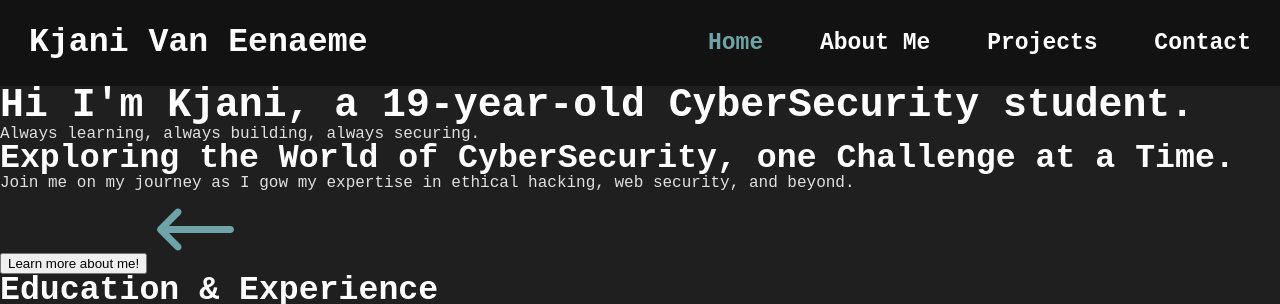
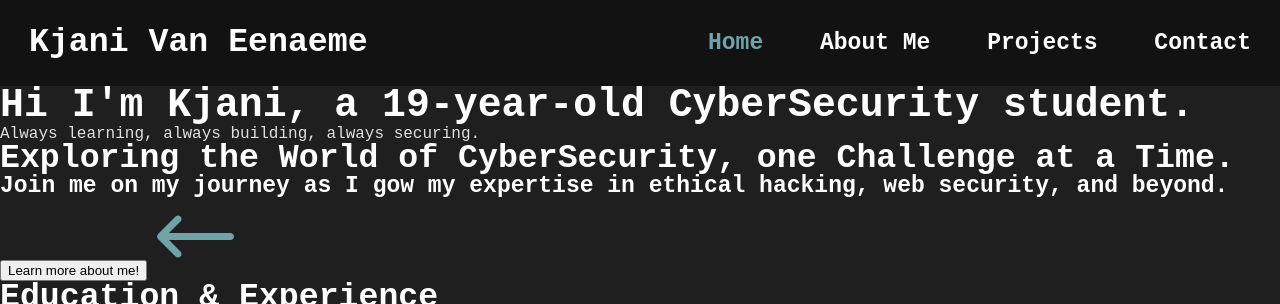
Before and after one commit to KjaniVE/kjani-verse, a plain HTML site: page index.html in a window 1280 px wide. Shown: the top 304 px of the page. Drawn offline with Linux system fonts and the light colour scheme.

Commit message:
added a class to the first section, changed a paragraph to a h3

```diff
--- a/index.html
+++ b/index.html
@@ -28,7 +28,7 @@
 </header>
 
 <main>
-    <section>
+    <section class="introduction">
         <header>
             <h1>Hi I'm Kjani, a 19-year-old CyberSecurity student.</h1>
             <p>Always learning, always building, always securing.</p>
@@ -36,7 +36,7 @@
 
         <article>
             <h2>Exploring the World of CyberSecurity, one Challenge at a Time.</h2>
-            <p>Join me on my journey as I gow my expertise in ethical hacking, web security, and beyond.</p>
+            <h3>Join me on my journey as I gow my expertise in ethical hacking, web security, and beyond.</h3>
         </article>
 
         <div>
```
